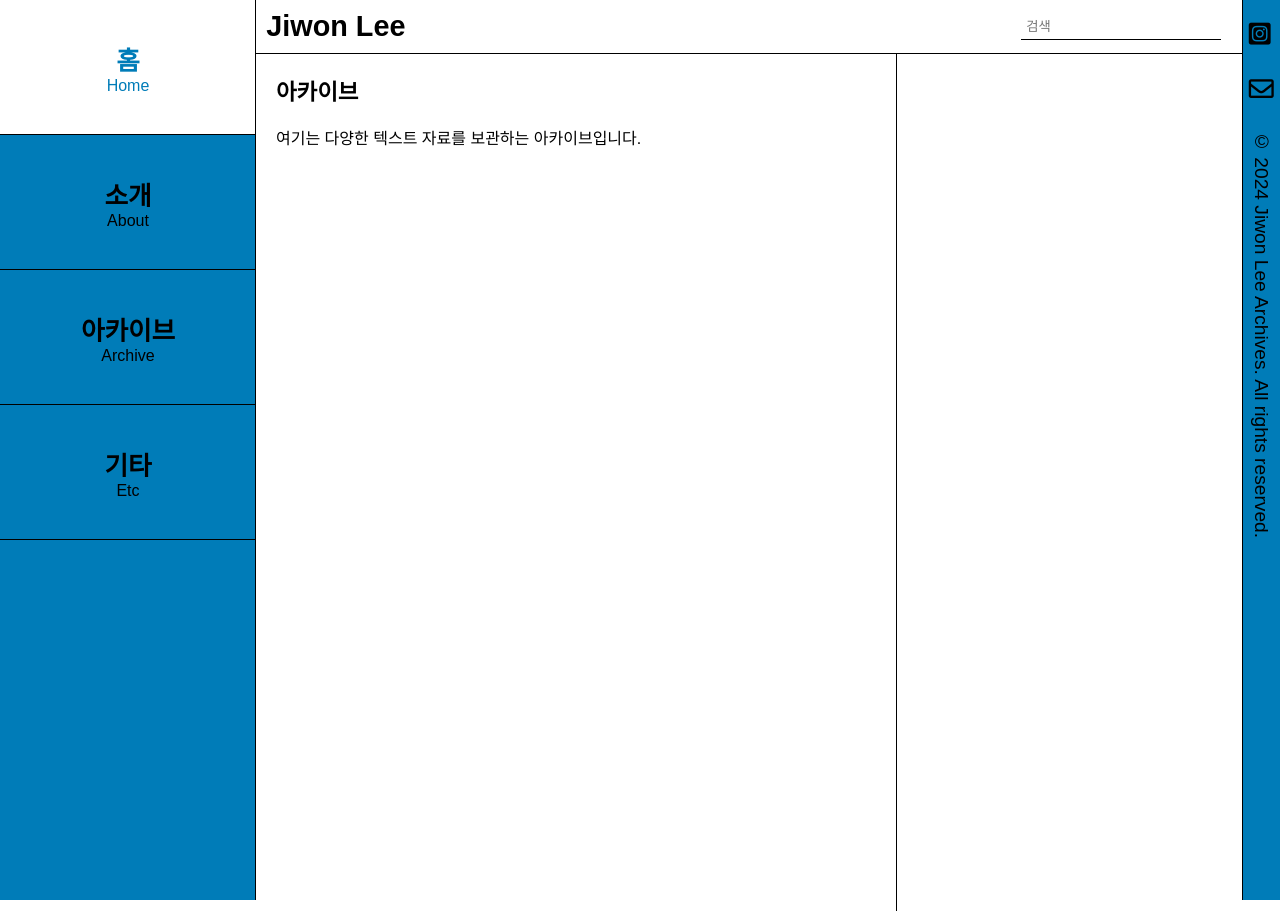
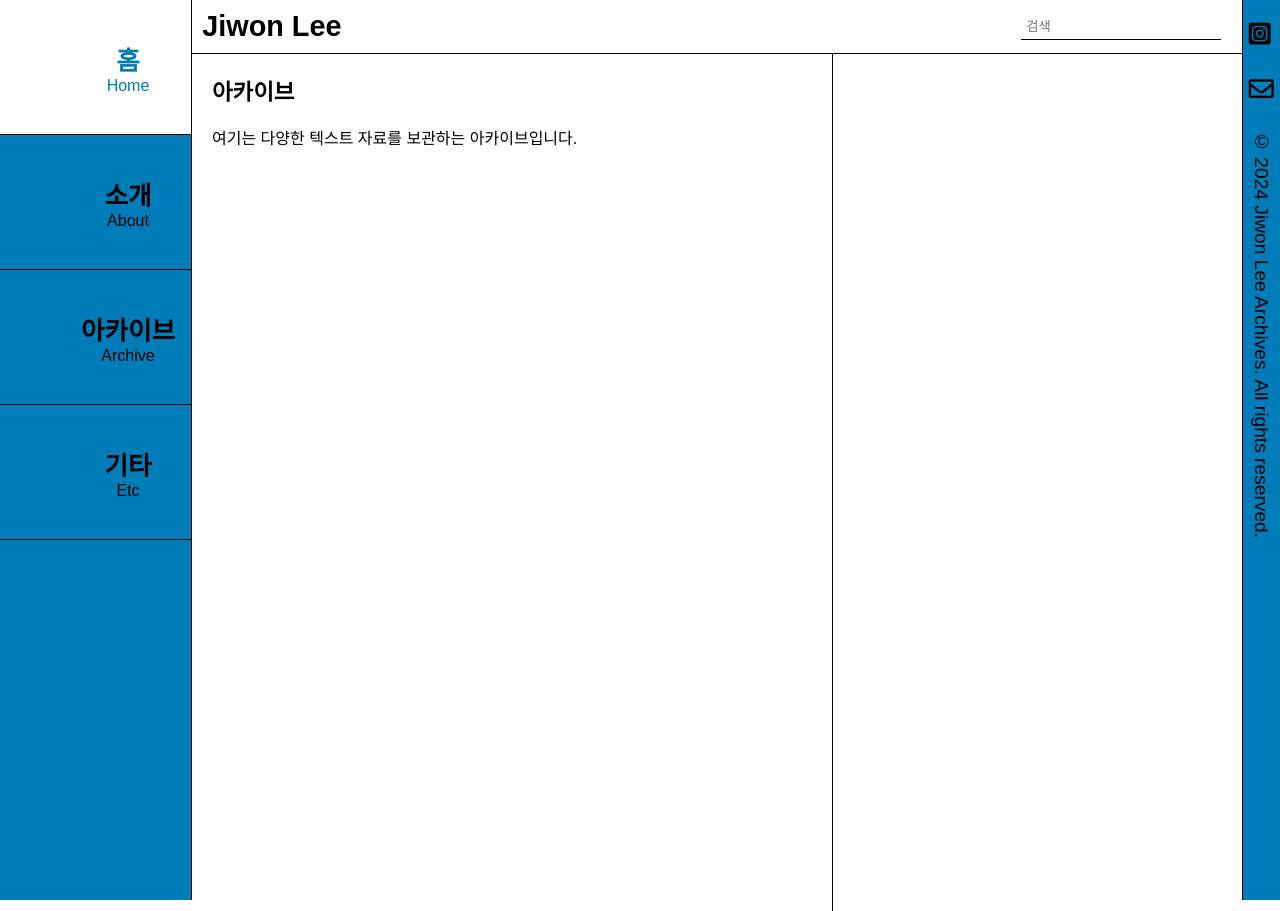
Before and after one commit to LfayeJ/archives, a Jekyll site: the page built from index.html, in a window 1280 px wide. Built offline with Jekyll 4.4.1, drawn with Linux system fonts in a browser that asks for light colours; some web fonts are replaced.

Commit message:
Update styles.css

```diff
--- a/assets/css/styles.css
+++ b/assets/css/styles.css
@@ -82,7 +82,7 @@
 }
 
 .side-menu {
-  width: 20vw;
+  width: 15vw;
   border-right: 1px solid var(--border-color);
   position: fixed; /* 화면에 고정 */
   top: 0;
@@ -93,8 +93,8 @@
 }
 
 .main-content {
-  margin-left: 20vw; /* side-menu의 너비만큼 왼쪽 여백 추가 */
-  width: calc(100% - 23vw);
+  margin-left: 15vw; /* side-menu의 너비만큼 왼쪽 여백 추가 */
+  width: calc(100% - 18vw);
   display: flex;
   padding: 0;
   flex-direction: row; /* Ensure primary and secondary content are laid out in a row */
@@ -257,8 +257,8 @@
 
 header {
   padding: 0.8vw;
-  width: calc(100% - 23vw); /* Adjusted width to exclude side-menu and footer */
-  margin-left: 20vw; /* side-menu의 너비만큼 왼쪽 여백 추가 */
+  width: calc(100% - 18vw); /* Adjusted width to exclude side-menu and footer */
+  margin-left: 15vw; /* side-menu의 너비만큼 왼쪽 여백 추가 */
   text-align: left;
   border-bottom: 1px solid var(--border-color);
   box-sizing: border-box;
```
